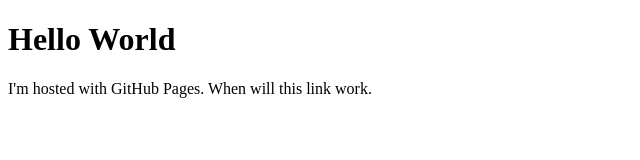
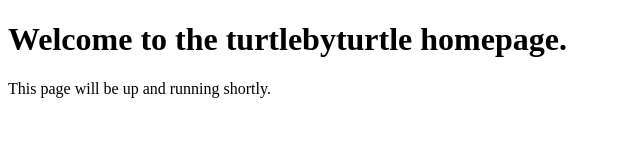
Before and after one commit to Urth-Forum-Roleplay/urthmaps, a plain HTML site: page index.html in a window 1280 px wide. Shown: the whole page, without its empty margins (0-640 px from the left). Drawn offline with Linux system fonts and the light colour scheme.

Commit message:
Update index.html

```diff
--- a/index.html
+++ b/index.html
@@ -1,7 +1,7 @@
 <!DOCTYPE html>
 <html>
 <body>
-<h1>Hello World</h1>
-<p>I'm hosted with GitHub Pages. When will this link work.</p>
+<h1>Welcome to the turtlebyturtle homepage.</h1>
+<p>This page will be up and running shortly.</p>
 </body>
 </html>
```
